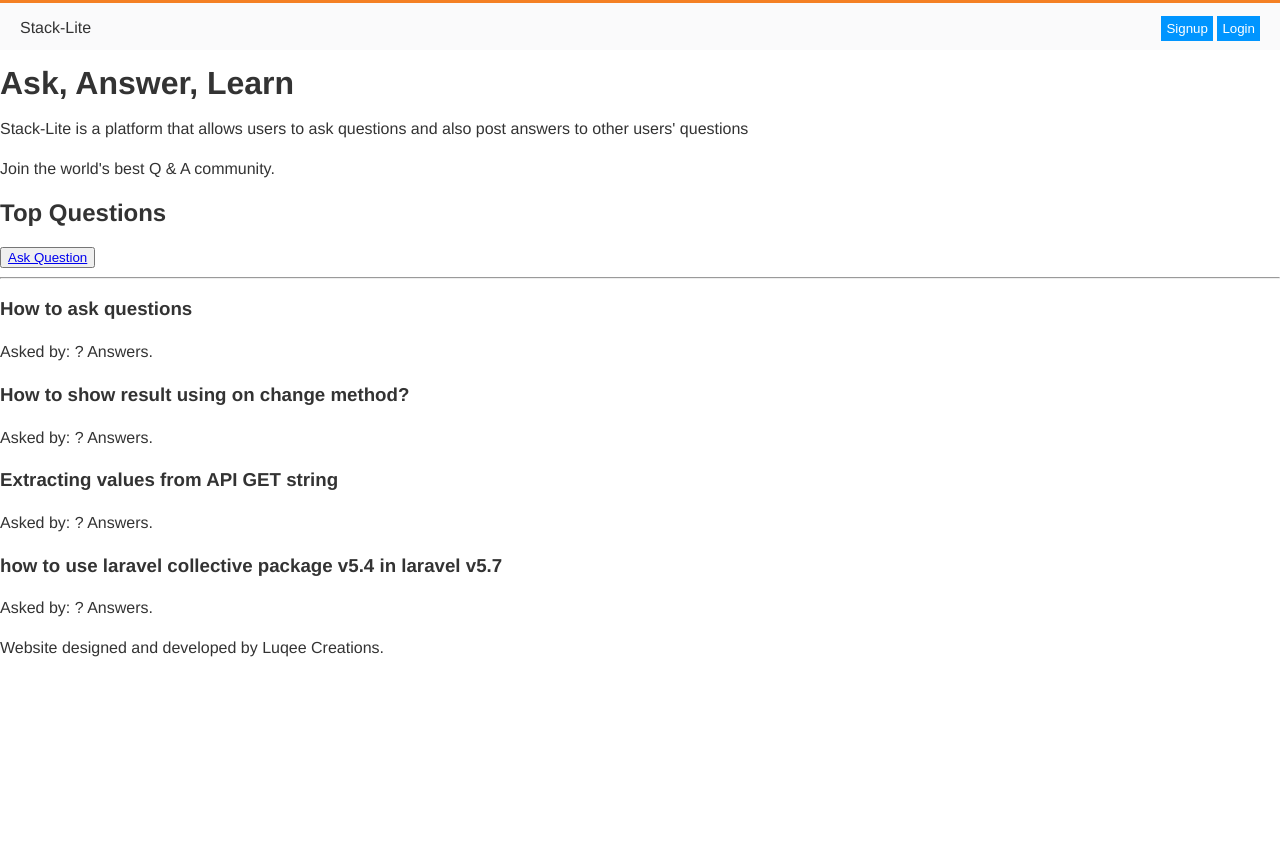
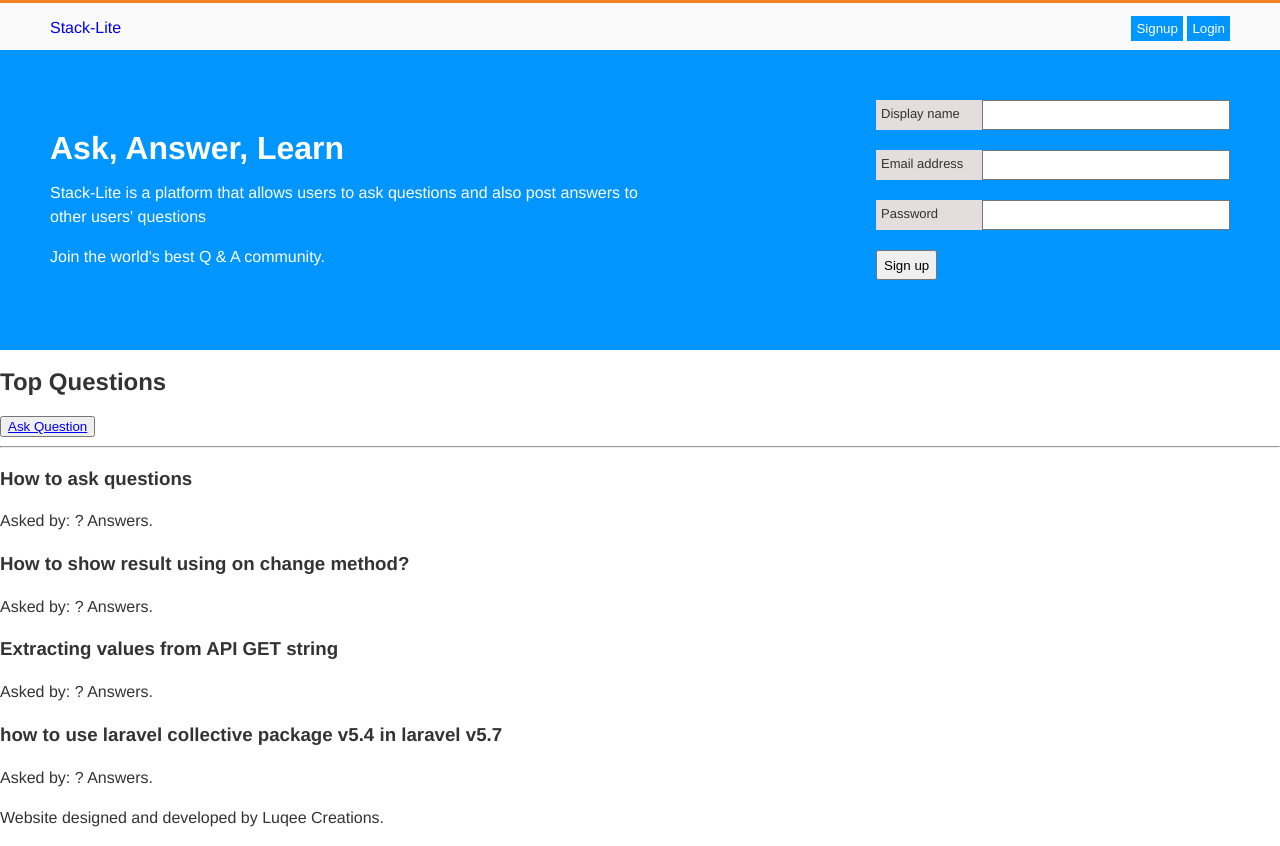
Before and after one commit to luqee/Stack-Lite, a plain HTML site: page src/templates/index.html in a window 1280 px wide. Before the commit the page ends 800 px from the top, so only its background shows below. Drawn offline with Linux system fonts and the light colour scheme; a script that the page names is missing.

Commit message:
[Feature #162606116] Style the home page header.

```diff
--- a/src/static/css/main.css
+++ b/src/static/css/main.css
@@ -18,13 +18,14 @@ nav.top-menu {
 }
 nav.top-menu .container{
     display: flex;
-    margin: 0 20px;
+    margin: 0 50px;
     height: inherit;
     /* flex-wrap: wrap; */
     /* justify-content: center; */
     align-items: center;
 }
-nav.top-menu div#logo {
+nav.top-menu div#logo a{
+    text-decoration: none;
 }
 nav.top-menu div#auth-btns {
     margin-left: auto;
@@ -38,3 +39,41 @@ nav.top-menu div#auth-btns button{
 nav.top-menu div#auth-btns a{
     text-decoration: none;
 }
+
+/* Header component styles */
+header{
+    height: 300px;
+    background-color: #0095ff;
+}
+header .header-content{
+    height: inherit;
+    display: flex;
+    align-items: center;
+    justify-content: space-between;
+    margin: 0 50px;
+}
+header div.promo{
+    flex-basis: 50%;
+    color: #ffffff;
+
+}
+header div.header-signup{
+    flex-basis: 30%;
+}
+header div.header-signup form{
+}
+header div.header-signup form .form-row{
+    display: flex;
+    height: 30px;
+    margin-bottom: 20px;
+}
+div.header-signup form .form-row label{
+    flex-basis: 30%;
+    background-color:#e4dddd;
+    padding: 2px 5px;
+    font-size: 13px;
+}
+div.header-signup form .form-row input{
+    flex-basis: 70%;
+    padding-left: 10px;
+}
--- a/src/templates/index.html
+++ b/src/templates/index.html
@@ -10,7 +10,7 @@
       <div class="wrap">
         <nav class="top-menu">
             <div class="container">
-                <div id="logo">Stack-Lite</div>
+                <div id="logo"> <a href="index.html">Stack-Lite</a></div>
                 <div id="auth-btns">
                     <a href="userRegister.html"> <button>Signup</button> </a>
                     <a href="userLogin.html"> <button>Login</button> </a>
@@ -18,9 +18,33 @@
             </div>
         </nav>
         <header>
-            <h1>Ask, Answer, Learn</h1>
-            <p>Stack-Lite is a platform that allows users to ask questions and also post answers to other users' questions</p>
-            <p>Join the world's best Q &amp; A community.</p>
+            <div class="header-content">
+                <div class="promo">
+                    <h1>Ask, Answer, Learn</h1>
+                    <p>Stack-Lite is a platform that allows users to ask questions and also post answers to other users' questions</p>
+                    <p>Join the world's best Q &amp; A community.</p>
+                </div>
+                <div class="header-signup">
+                    <form action="" id="header-signup-form">
+                        <div class="form-row">
+                            <label for="username">Display name</label>
+                            <input type="text" name="username" id="username">
+                        </div>
+                        <div class="form-row">
+                            <label for="email">Email address</label>
+                            <input type="email" name="email" id="email">
+                        </div>
+                        <div class="form-row">
+                            <label for="username">Password</label>
+                            <input type="password" name="password" id="password">
+                        </div>
+                        <div class="form-row">
+                            <button type="submit">Sign up</button>
+                        </div>
+                    </form>
+                </div>
+            </div>
+
         </header>
 
         <div class="content" id="landing-content">
```
